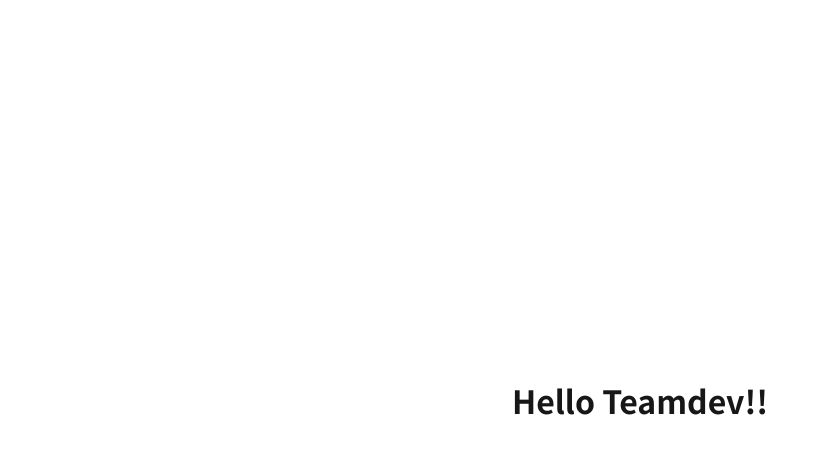
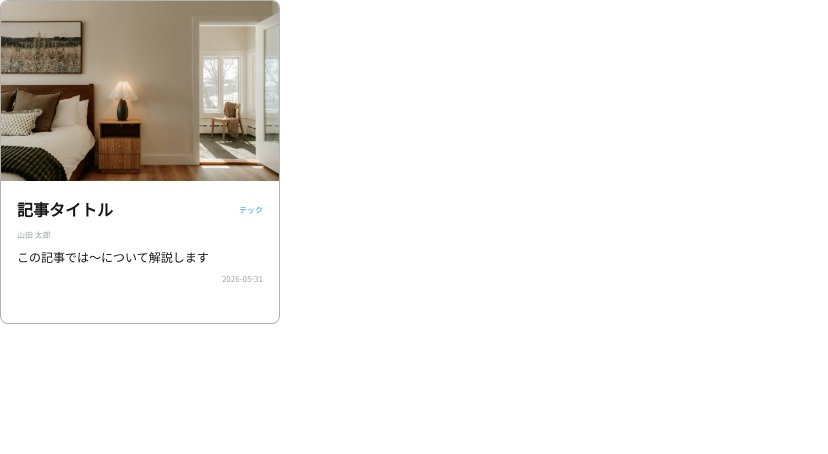
Before and after one commit to if-mentor/next_teamdev_25_2, a Next.js app: page / in a window 1280 px wide. Shown: the top 454 px of the page, without its empty margins (0-828 px from the left). Built offline with nearby package versions, Linux system fonts and the light colour scheme.

Commit message:
画像サイズ指定の記載変更

```diff
--- a/src/app/page.tsx
+++ b/src/app/page.tsx
@@ -1,9 +1,16 @@
-import styles from "./styles.module.css";
+import Card from "@/components/Card";
 
 export default function Home() {
   return (
-    <div>
-      <h1 className={styles.title}>Hello Teamdev!!</h1>
-    </div>
+    <>
+      <Card
+        title="記事タイトル"
+        author="山田 太郎"
+        category="テック"
+        thumbnailUrl="/sample1.jpg"
+        content="この記事では～について解説します"
+        createdAt="2026-05-31"
+      />
+    </>
   );
 }
--- a/src/components/Card/index.tsx
+++ b/src/components/Card/index.tsx
@@ -5,7 +5,9 @@ import { CardProps } from "./type";
 const Card = ({ title, author, category, thumbnailUrl, content, createdAt }: CardProps) => {
   return (
     <article className={styles.card}>
-      <Image src={thumbnailUrl} alt="photo" width={280} height={180} className={styles.thumbnail} />
+      <div className={styles.imageWrapper}>
+        <Image src={thumbnailUrl} alt="photo" fill sizes="280px" className={styles.thumbnail} />
+      </div>
 
       <div className={styles.detail}>
         <div className={styles.header}>
--- a/src/components/Card/styles.module.css
+++ b/src/components/Card/styles.module.css
@@ -7,9 +7,13 @@
   overflow: hidden;
 }
 
-.thumbnail {
+.imageWrapper {
+  position: relative;
   width: 100%;
   height: 180px;
+}
+
+.thumbnail {
   object-fit: cover;
 }
 
```
